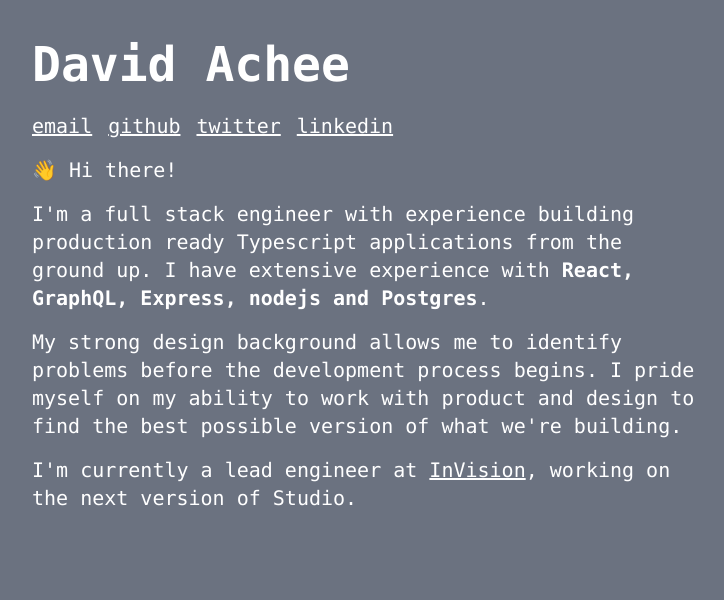
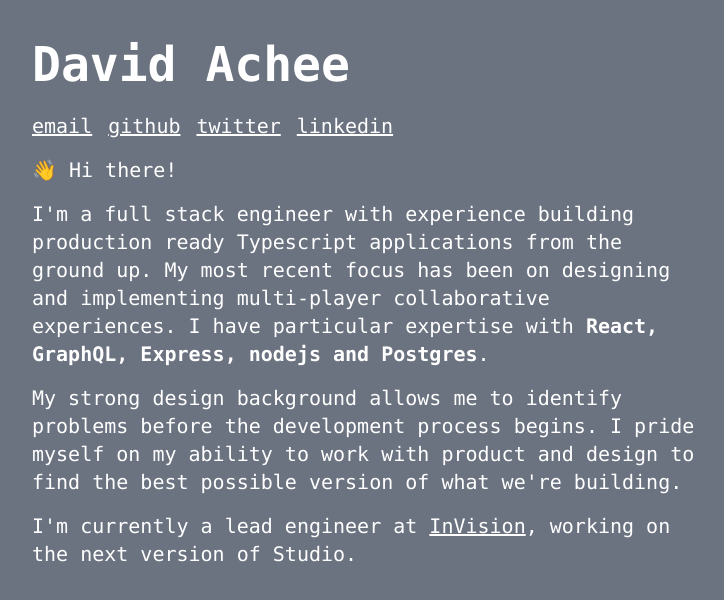
Before and after one commit to davidachee/davidachee, a Next.js app: page / in a window 1280 px wide. Shown: the top 600 px of the page, without its empty margins (8-732 px from the left). Built offline with nearby package versions, Linux system fonts and the light colour scheme.

Commit message:
Update copy

```diff
--- a/pages/index.tsx
+++ b/pages/index.tsx
@@ -19,7 +19,8 @@ export default function IndexPage() {
         <p className="font-mono font-light pt-4 text-xl max-w-2xl text-white">👋 Hi there!</p>
         <p className="font-mono font-light pt-4 text-xl max-w-2xl text-white">
           I'm a full stack engineer with experience building production ready Typescript
-          applications from the ground up. I have extensive experience with{' '}
+          applications from the ground up. My most recent focus has been on designing and
+          implementing multi-player collaborative experiences. I have particular expertise with{' '}
           <strong className="font-bold">React, GraphQL, Express, nodejs and Postgres</strong>.
         </p>
         <p className="font-mono font-light pt-4 text-xl max-w-2xl text-white">
```
